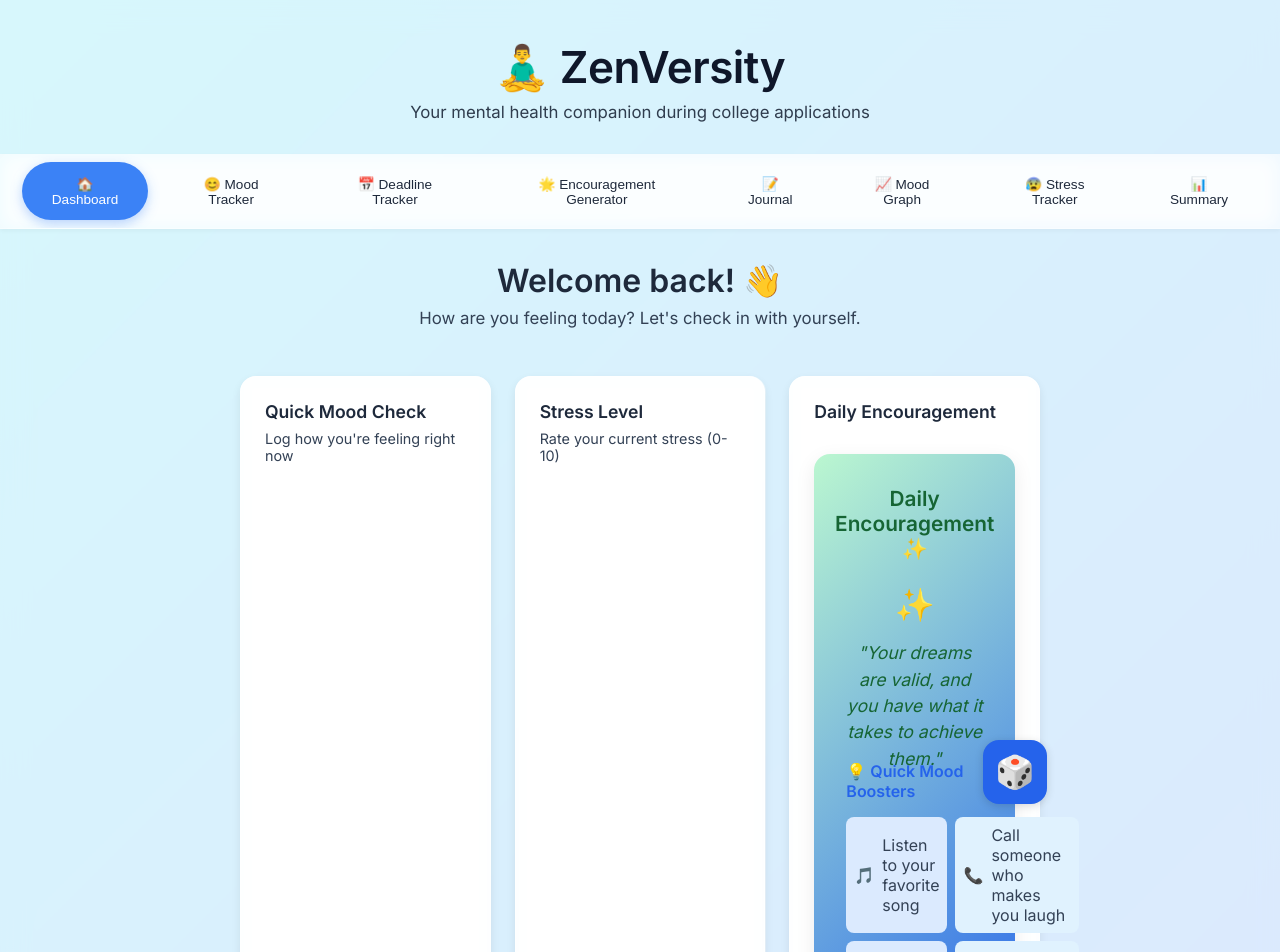
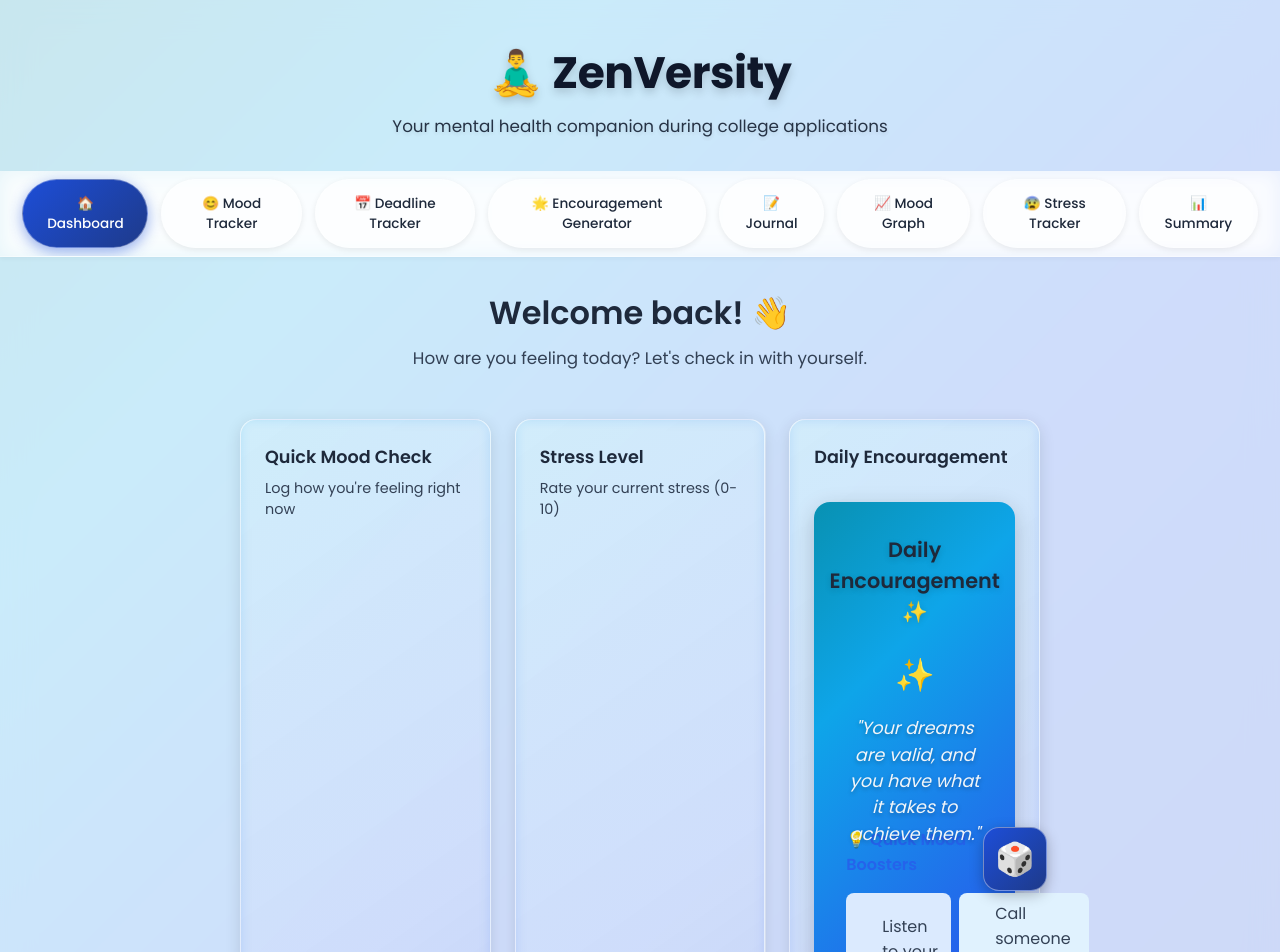
Before and after one commit to Tvenk16/ZenVersity, a React (Vite) app in the folder zenversity/: page / in a window 1280 px wide. Shown: the top 952 px of the page. Built offline with nearby package versions, Linux system fonts and the light colour scheme.

Commit message:
Updated font

```diff
--- a/zenversity/src/App.css
+++ b/zenversity/src/App.css
@@ -1,21 +1,24 @@
-@import url('https://fonts.googleapis.com/css2?family=Inter:wght@400;500;600&family=Poppins:wght@600;700&display=swap');
+@import url('https://fonts.googleapis.com/css2?family=Poppins:wght@400;500;600;700&display=swap');
 
 /* Design Tokens */
 :root {
-  --gradient: linear-gradient(135deg, #22d3ee 0%, #3b82f6 100%);
+  /* Darker, more defined blue-cyan gradient (kept) */
+  --gradient: linear-gradient(135deg, #0891b2 0%, #0ea5e9 22%, #2563eb 55%, #1d4ed8 100%);
   --color-title: #0f172a; /* slate-900 */
   --color-heading: #1e293b; /* slate-800 */
   --color-text: #334155; /* slate-700 */
-  --color-primary: #3b82f6; /* blue-500 */
-  --color-primary-hover: #2563eb; /* blue-600 */
-  --color-secondary: #22d3ee; /* cyan-400 */
-  --color-secondary-hover: #06b6d4; /* cyan-500 */
+  --color-primary: #1d4ed8;
+  --color-primary-hover: #1e40af;
+  --color-secondary: #0891b2;
+  --color-secondary-hover: #0e7490;
   --color-white: #ffffff;
   --radius-sm: 6px;
   --radius-md: 10px;
   --radius-lg: 16px;
-  --shadow-sm: 0 2px 4px rgba(0,0,0,0.06);
-  --shadow-md: 0 4px 10px rgba(0,0,0,0.08);
+  --shadow-sm: 0 2px 4px rgba(0,0,0,0.08);
+  --shadow-md: 0 4px 16px rgba(0,0,0,0.12);
+  --panel-gradient: linear-gradient(145deg, rgba(14,165,233,0.15) 0%, rgba(37,99,235,0.18) 60%, rgba(29,78,216,0.25) 100%);
+  --font-stack: 'Poppins', -apple-system, BlinkMacSystemFont, 'Segoe UI', Roboto, 'Helvetica Neue', Arial, sans-serif;
 }
 
 body, html, #root {
@@ -27,9 +30,12 @@ body, html, #root {
   overflow-x: hidden;
   background: var(--gradient);
   color: var(--color-text);
-  font-family: 'Inter', 'Poppins', sans-serif;
+  font-family: var(--font-stack);
   -webkit-font-smoothing: antialiased;
 }
+
+/* Ensure ALL UI elements use Poppins */
+* { font-family: var(--font-stack) !important; }
 
 h1 { color: var(--color-title); }
 h2, h3, h4, h5 { color: var(--color-heading); }
@@ -37,7 +43,7 @@ h2, h3, h4, h5 { color: var(--color-heading); }
 p, li, span, blockquote { color: var(--color-text); }
 
 .btn-primary {
-  background: var(--color-primary);
+  background: linear-gradient(135deg, var(--color-primary) 0%, #1e3a8a 100%);
   color: #fff;
   border: none;
   border-radius: var(--radius-md);
@@ -46,11 +52,11 @@ p, li, span, blockquote { color: var(--color-text); }
   cursor: pointer;
   transition: background .2s ease, transform .15s ease;
 }
-.btn-primary:hover { background: var(--color-primary-hover); }
+.btn-primary:hover { background: linear-gradient(135deg, var(--color-primary-hover) 0%, #1e3a8a 100%); }
 .btn-primary:active { transform: translateY(1px); }
 
 .btn-secondary {
-  background: var(--color-secondary);
+  background: linear-gradient(135deg, var(--color-secondary) 0%, #0369a1 100%);
   color: #fff;
   border: none;
   border-radius: var(--radius-md);
@@ -59,11 +65,11 @@ p, li, span, blockquote { color: var(--color-text); }
   cursor: pointer;
   transition: background .2s ease, transform .15s ease;
 }
-.btn-secondary:hover { background: var(--color-secondary-hover); }
+.btn-secondary:hover { background: linear-gradient(135deg, var(--color-secondary-hover) 0%, #075985 100%); }
 .btn-secondary:active { transform: translateY(1px); }
 
 .card {
-  background: rgba(255,255,255,0.9);
+  background: var(--panel-gradient);
   backdrop-filter: blur(6px);
   border-radius: var(--radius-lg);
   box-shadow: var(--shadow-md);
--- a/zenversity/src/ZenVersity.jsx
+++ b/zenversity/src/ZenVersity.jsx
@@ -72,7 +72,7 @@ function ZenVersity() {
 
   return (
     <div style={{ minHeight: '100vh', background: 'var(--gradient)' }}>
-      <div style={{ background: 'rgba(255, 255, 255, 0.82)', backdropFilter: 'blur(14px)', minHeight: '100vh' }}>
+      <div style={{ background: 'rgba(255, 255, 255, 0.78)', backdropFilter: 'blur(16px)', minHeight: '100vh' }}>
         {/* Header */}
         <header style={{
           background: 'transparent',
@@ -80,10 +80,10 @@ function ZenVersity() {
           padding: '2.5rem 0 2rem',
           textAlign: 'center'
         }}>
-          <h1 style={{ fontSize: '2.75rem', marginBottom: '0.5rem', fontWeight: 700, letterSpacing: '-0.5px', color: 'var(--color-title)' }}>
+          <h1 style={{ fontSize: '2.75rem', marginBottom: '0.5rem', fontWeight: 700, letterSpacing: '-0.5px', color: 'var(--color-title)', textShadow: '0 4px 10px rgba(0,0,0,0.18)' }}>
             🧘‍♂️ ZenVersity
           </h1>
-          <p style={{ fontSize: '1.05rem', opacity: 0.9, maxWidth: '640px', margin: '0 auto', color: 'var(--color-heading)' }}>
+          <p style={{ fontSize: '1.05rem', opacity: 0.95, maxWidth: '640px', margin: '0 auto', color: 'var(--color-heading)', textShadow: '0 2px 4px rgba(0,0,0,0.12)' }}>
             Your mental health companion during college applications
           </p>
         </header>
@@ -104,9 +104,9 @@ function ZenVersity() {
               key={tab.id}
               onClick={() => setActiveTab(tab.id)}
               style={{
-                background: activeTab === tab.id ? 'var(--color-primary)' : 'transparent',
+                background: activeTab === tab.id ? 'linear-gradient(135deg,#1d4ed8,#1e3a8a)' : 'rgba(255,255,255,0.15)',
                 color: activeTab === tab.id ? '#ffffff' : 'var(--color-heading)',
-                border: 'none',
+                border: '1px solid rgba(255,255,255,0.35)',
                 padding: '0.85rem 1.25rem',
                 fontSize: '0.85rem',
                 fontWeight: 500,
@@ -114,10 +114,11 @@ function ZenVersity() {
                 transition: 'all 0.25s',
                 borderRadius: '999px',
                 margin: '0.5rem 0.4rem',
-                boxShadow: activeTab === tab.id ? '0 4px 12px rgba(59,130,246,0.35)' : 'none'
+                boxShadow: activeTab === tab.id ? '0 4px 14px rgba(29,78,216,0.45)' : '0 2px 6px rgba(0,0,0,0.08)',
+                backdropFilter: 'blur(6px)'
               }}
-              onMouseEnter={e => { if(activeTab !== tab.id) e.currentTarget.style.background = 'rgba(255,255,255,0.35)'; }}
-              onMouseLeave={e => { if(activeTab !== tab.id) e.currentTarget.style.background = 'transparent'; }}
+              onMouseEnter={e => { if(activeTab !== tab.id) e.currentTarget.style.background = 'rgba(255,255,255,0.32)'; }}
+              onMouseLeave={e => { if(activeTab !== tab.id) e.currentTarget.style.background = 'rgba(255,255,255,0.15)'; }}
             >
               {tab.name}
             </button>
--- a/zenversity/src/components/EncouragementGenerator.jsx
+++ b/zenversity/src/components/EncouragementGenerator.jsx
@@ -103,9 +103,9 @@ const EncouragementGenerator = () => {
 
   return (
     <div style={{
-      background: 'linear-gradient(135deg, #bbf7d0 0%, #2563eb 100%)',
+      background: 'linear-gradient(135deg,#0891b2 0%, #0ea5e9 25%, #2563eb 65%, #1d4ed8 100%)',
       borderRadius: '16px',
-      boxShadow: '0 6px 20px rgba(0,0,0,0.08)',
+      boxShadow: '0 6px 22px rgba(0,0,0,0.18)',
       padding: '2rem',
       maxWidth: '400px',
       margin: '2rem auto',
@@ -113,8 +113,9 @@ const EncouragementGenerator = () => {
       display: 'flex',
       flexDirection: 'column',
       alignItems: 'center',
+      color: '#fff'
     }}>
-      <h3 style={{ fontSize: '1.3rem', fontWeight: 600, marginBottom: '1.5rem', color: '#166534', textAlign: 'center' }}>
+      <h3 style={{ fontSize: '1.3rem', fontWeight: 600, marginBottom: '1.5rem', color: 'var(--color-heading)', textAlign: 'center', textShadow: '0 2px 6px rgba(0,0,0,0.15)' }}>
         Daily Encouragement ✨
       </h3>
       <div style={{ minHeight: '120px', width: '100%', marginBottom: '1.5rem', display: 'flex', alignItems: 'center', justifyContent: 'center', position: 'relative' }}>
@@ -133,8 +134,8 @@ const EncouragementGenerator = () => {
         >
           {currentQuote && (
             <div style={{ display: 'flex', flexDirection: 'column', alignItems: 'center' }}>
-              <div style={{ fontSize: '2rem', marginBottom: '1rem', color: '#166534' }}>{currentQuote.emoji}</div>
-              <blockquote style={{ fontSize: '1.1rem', fontStyle: 'italic', color: '#166534', lineHeight: '1.5', margin: 0, textAlign: 'center' }}>
+              <div style={{ fontSize: '2rem', marginBottom: '1rem', color: '#ffffff' }}>{currentQuote.emoji}</div>
+              <blockquote style={{ fontSize: '1.1rem', fontStyle: 'italic', color: '#f1f5f9', lineHeight: '1.5', margin: 0, textAlign: 'center', textShadow: '0 2px 4px rgba(0,0,0,0.25)' }}>
                 "{currentQuote.text}"
               </blockquote>
             </div>
@@ -154,7 +155,7 @@ const EncouragementGenerator = () => {
             pointerEvents: 'none',
           }}
         >
-          <div style={{ fontSize: '2rem', marginBottom: '0.5rem', color: '#2563eb' }}>🔄</div>
+          <div style={{ fontSize: '2rem', marginBottom: '0.5rem', color: '#ffffff' }}>🔄</div>
         </div>
       </div>
       {/* Blue tab with dice emoji */}
@@ -166,20 +167,20 @@ const EncouragementGenerator = () => {
           right: '-32px',
           top: '50%',
           transform: 'translateY(-50%)',
-          background: '#2563eb',
+          background: 'linear-gradient(135deg,#1d4ed8,#1e3a8a)',
           color: 'white',
-          border: 'none',
+          border: '1px solid rgba(255,255,255,0.4)',
           borderRadius: '16px',
           width: '64px',
           height: '64px',
           fontSize: '2rem',
           fontWeight: 'bold',
-          boxShadow: '0 2px 8px rgba(0, 0, 0, 0.15)',
+          boxShadow: '0 4px 14px rgba(0,0,0,0.25)',
           cursor: isGenerating ? 'not-allowed' : 'pointer',
           display: 'flex',
           alignItems: 'center',
           justifyContent: 'center',
-          transition: 'background 0.2s',
+          transition: 'background 0.25s, transform 0.25s'
         }}
         title="Generate encouragement"
       >
@@ -201,7 +202,7 @@ const EncouragementGenerator = () => {
             <span>🌳</span>
             <span>Step outside for fresh air</span>
           </div>
-          <div style={{ background: '#e0f2fe', borderRadius: '8px', padding: '0.5rem', display: 'flex', alignItems: 'center', gap: '0.5rem', color: '#166534' }}>
+          <div style={{ background: 'rgba(255,255,255,0.14)', borderRadius: '8px', padding: '0.5rem', display: 'flex', alignItems: 'center', gap: '0.5rem', color: '#e0f2fe', backdropFilter: 'blur(4px)' }}>
             <span>🍫</span>
             <span>Treat yourself to something nice</span>
           </div>
```
